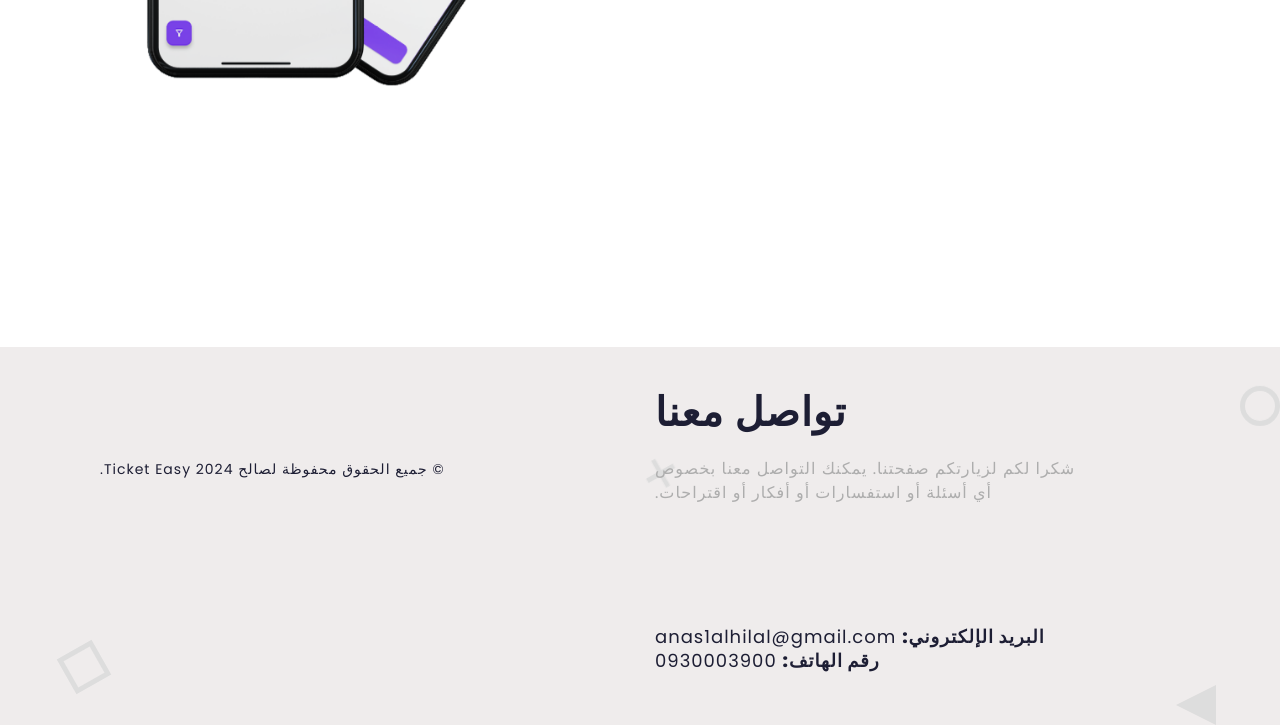
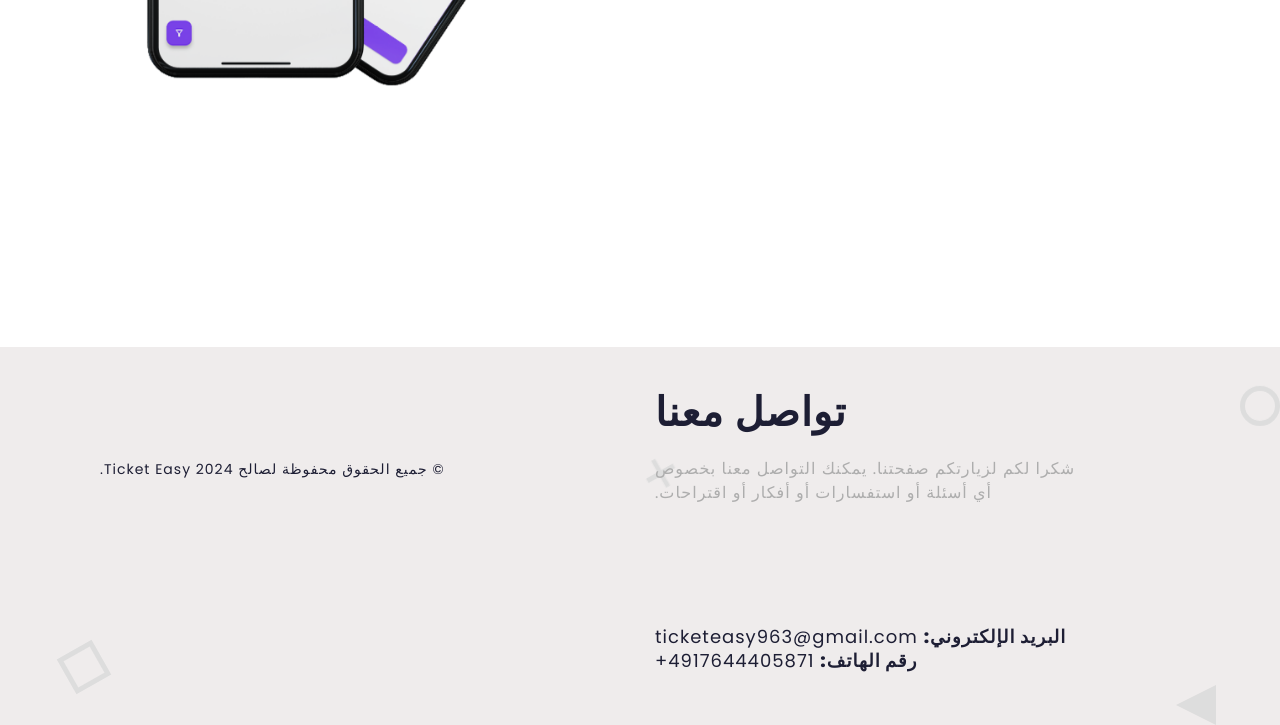
Before and after one commit to ticketeasy963/ticketeasy, a plain HTML site: page index.html in a window 1280 px wide. Shown: the part 4848-5573 px from the top of the page. Drawn offline with Linux system fonts and the light colour scheme; files whose address does not match are found by name; a web font is replaced by a local one.

Commit message:
first commit

```diff
--- a/index.html
+++ b/index.html
@@ -479,8 +479,8 @@
 
                   <div class="contact">
                      <ul>
-                        <li class="wow fadeInUp" data-wow-duration="2.0s"><span>البريد الإلكتروني:</span> anas1alhilal@gmail.com</li>
-                        <li  class="wow fadeInUp" data-wow-duration="3.0s"><span>رقم الهاتف:</span> 0930003900</li>
+                        <li class="wow fadeInUp" data-wow-duration="2.0s"><span>البريد الإلكتروني:</span> ticketeasy963@gmail.com</li>
+                        <li  class="wow fadeInUp" data-wow-duration="3.0s"><span>رقم الهاتف:</span> 4917644405871+</li>
                      </ul>
                   </div>
 
```
